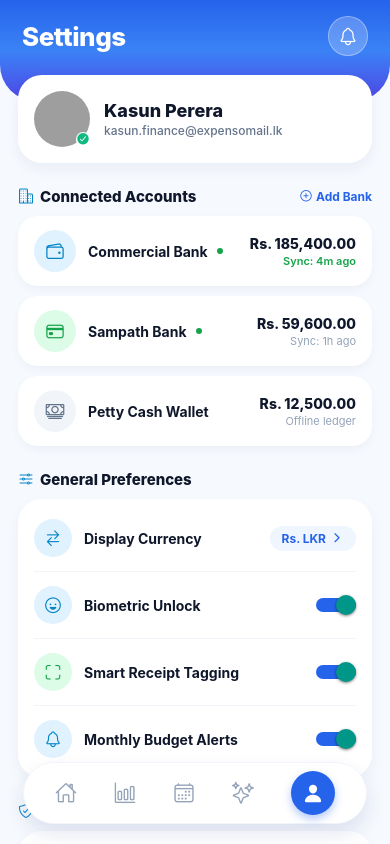
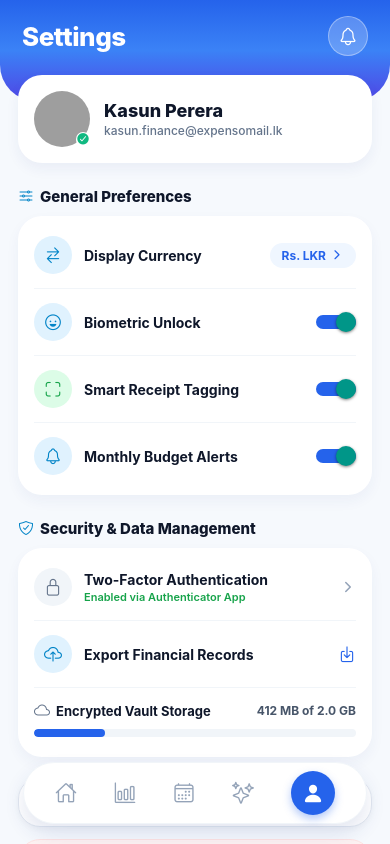
Before and after one commit to ZamhaAmeer/expenso, a React Native app in the folder frontend/: screen /Settings in a window 390 px wide. Built offline with nearby package versions, Linux system fonts and the light colour scheme; grey boxes are pictures that could not be loaded.

Commit message:
feat: add core application screens for AI chat, expense addition, calendar, dashboard, receipt scanning, settings, and transactions

```diff
--- a/frontend/src/screens/AIChatScreen.js
+++ b/frontend/src/screens/AIChatScreen.js
@@ -139,31 +139,40 @@ export default function AIChatScreen({ navigation }) {
   };
 
   return (
+    <View style={styles.rootContainer}>
+      <StatusBar barStyle="light-content" backgroundColor="#2563EB" />
+      <SafeAreaView style={styles.topSafeArea} />
       <SafeAreaView style={styles.container}>
-      <StatusBar barStyle="dark-content" backgroundColor="#F6F9FD" />
 
-      {/* Header Bar */}
+      {/* Blue Gradient Header Bar */}
+      <LinearGradient
+        colors={['#2563EB', '#3B82F6', '#4F46E5']}
+        start={{ x: 0.5, y: 0 }}
+        end={{ x: 0.5, y: 1 }}
+        style={styles.headerGradient}
+      >
         <View style={styles.headerBar}>
           <TouchableOpacity
             style={styles.circleHeaderBtn}
             onPress={() => navigation?.goBack()}
             activeOpacity={0.8}
           >
-          <Ionicons name="chevron-back-outline" size={20} color="#0F172A" />
+            <Ionicons name="chevron-back-outline" size={20} color="#FFFFFF" />
           </TouchableOpacity>
 
           <View style={styles.headerTitleGroup}>
             <View style={styles.headerTitleRow}>
               <Text style={styles.headerTitleText}>Expenso AI Assistant</Text>
-            <Ionicons name="checkmark-circle" size={16} color="#2563EB" style={{ marginLeft: 4 }} />
+              <Ionicons name="checkmark-circle" size={16} color="#FFFFFF" style={{ marginLeft: 4 }} />
             </View>
-          <Text style={styles.headerSubtext}>Active Penza Sync • GPT-4o</Text>
+            <Text style={styles.headerSubtext}>Active Copilot • GPT-4o Ready</Text>
           </View>
 
           <TouchableOpacity style={styles.circleHeaderBtn} activeOpacity={0.8}>
-          <Ionicons name="ellipsis-horizontal-outline" size={20} color="#0F172A" />
+            <Ionicons name="sparkles" size={18} color="#FFFFFF" />
           </TouchableOpacity>
         </View>
+      </LinearGradient>
 
       {/* Sub Header Badge Bar */}
       <View style={styles.subHeaderBadgeRow}>
@@ -385,38 +394,46 @@ export default function AIChatScreen({ navigation }) {
       {/* Floating Bottom Navigation Bar */}
       <FloatingBottomNav currentScreen="AIChat" navigation={navigation} />
     </SafeAreaView>
+  </View>
   );
 }
 
 const styles = StyleSheet.create({
+  rootContainer: {
+    flex: 1,
+    backgroundColor: '#2563EB',
+  },
+  topSafeArea: {
+    flex: 0,
+    backgroundColor: '#2563EB',
+  },
   container: {
     flex: 1,
     backgroundColor: '#F6F9FD',
   },
 
-  /* Header Bar */
+  /* Header Section */
+  headerGradient: {
+    paddingTop: Platform.OS === 'android' ? (StatusBar.currentHeight || 20) + 8 : 12,
+    paddingBottom: 14,
+    borderBottomLeftRadius: 28,
+    borderBottomRightRadius: 28,
+  },
   headerBar: {
     flexDirection: 'row',
     justifyContent: 'space-between',
     alignItems: 'center',
     paddingHorizontal: 20,
-    paddingTop: Platform.OS === 'android' ? (StatusBar.currentHeight || 20) + 6 : 8,
-    paddingBottom: 8,
   },
   circleHeaderBtn: {
     width: 40,
     height: 40,
     borderRadius: 20,
-    backgroundColor: '#FFFFFF',
+    backgroundColor: 'rgba(255, 255, 255, 0.22)',
+    borderWidth: 1,
+    borderColor: 'rgba(255, 255, 255, 0.35)',
     justifyContent: 'center',
     alignItems: 'center',
-    shadowColor: '#1E3A8A',
-    shadowOffset: { width: 0, height: 4 },
-    shadowOpacity: 0.05,
-    shadowRadius: 8,
-    elevation: 2,
-    borderWidth: 1,
-    borderColor: '#F1F5F9',
   },
   headerTitleGroup: {
     alignItems: 'center',
@@ -428,11 +445,11 @@ const styles = StyleSheet.create({
   headerTitleText: {
     fontSize: 17,
     fontWeight: '800',
-    color: '#0F172A',
+    color: '#FFFFFF',
   },
   headerSubtext: {
     fontSize: 12,
-    color: '#64748B',
+    color: 'rgba(255, 255, 255, 0.85)',
     fontWeight: '500',
     marginTop: 2,
   },
--- a/frontend/src/screens/AddExpenseScreen.js
+++ b/frontend/src/screens/AddExpenseScreen.js
@@ -97,25 +97,34 @@ export default function AddExpenseScreen({ navigation, route }) {
   };
 
   return (
+    <View style={styles.rootContainer}>
+      <StatusBar barStyle="light-content" backgroundColor="#2563EB" />
+      <SafeAreaView style={styles.topSafeArea} />
       <SafeAreaView style={styles.container}>
-      <StatusBar barStyle="dark-content" backgroundColor="#F6F9FD" />
 
-      {/* Top Header Bar */}
+      {/* Blue Gradient Header Bar */}
+      <LinearGradient
+        colors={['#2563EB', '#3B82F6', '#4F46E5']}
+        start={{ x: 0.5, y: 0 }}
+        end={{ x: 0.5, y: 1 }}
+        style={styles.headerGradient}
+      >
         <View style={styles.headerBar}>
           <TouchableOpacity
             style={styles.circleHeaderBtn}
             onPress={() => navigation?.goBack()}
             activeOpacity={0.8}
           >
-          <Ionicons name="chevron-back-outline" size={20} color="#0F172A" />
+            <Ionicons name="chevron-back-outline" size={20} color="#FFFFFF" />
           </TouchableOpacity>
 
           <Text style={styles.headerTitle}>Manual Expense Entry</Text>
 
           <TouchableOpacity style={styles.circleHeaderBtn} activeOpacity={0.8}>
-          <Ionicons name="ellipsis-horizontal-outline" size={20} color="#0F172A" />
+            <Ionicons name="ellipsis-horizontal-outline" size={20} color="#FFFFFF" />
           </TouchableOpacity>
         </View>
+      </LinearGradient>
 
       <ScrollView
         showsVerticalScrollIndicator={false}
@@ -406,43 +415,51 @@ export default function AddExpenseScreen({ navigation, route }) {
       {/* Floating Bottom Navigation Bar */}
       <FloatingBottomNav currentScreen="" navigation={navigation} />
     </SafeAreaView>
+  </View>
   );
 }
 
 const styles = StyleSheet.create({
+  rootContainer: {
+    flex: 1,
+    backgroundColor: '#2563EB',
+  },
+  topSafeArea: {
+    flex: 0,
+    backgroundColor: '#2563EB',
+  },
   container: {
     flex: 1,
     backgroundColor: '#F6F9FD',
   },
 
-  /* Header Bar */
+  /* Header Section */
+  headerGradient: {
+    paddingTop: Platform.OS === 'android' ? (StatusBar.currentHeight || 20) + 8 : 12,
+    paddingBottom: 16,
+    borderBottomLeftRadius: 28,
+    borderBottomRightRadius: 28,
+  },
   headerBar: {
     flexDirection: 'row',
     justifyContent: 'space-between',
     alignItems: 'center',
     paddingHorizontal: 20,
-    paddingTop: Platform.OS === 'android' ? (StatusBar.currentHeight || 20) + 6 : 8,
-    paddingBottom: 14,
   },
   circleHeaderBtn: {
     width: 40,
     height: 40,
     borderRadius: 20,
-    backgroundColor: '#FFFFFF',
+    backgroundColor: 'rgba(255, 255, 255, 0.22)',
+    borderWidth: 1,
+    borderColor: 'rgba(255, 255, 255, 0.35)',
     justifyContent: 'center',
     alignItems: 'center',
-    shadowColor: '#1E3A8A',
-    shadowOffset: { width: 0, height: 4 },
-    shadowOpacity: 0.05,
-    shadowRadius: 8,
-    elevation: 2,
-    borderWidth: 1,
-    borderColor: '#F1F5F9',
   },
   headerTitle: {
     fontSize: 18,
     fontWeight: '800',
-    color: '#0F172A',
+    color: '#FFFFFF',
   },
 
   scrollContent: {
--- a/frontend/src/screens/CalendarScreen.js
+++ b/frontend/src/screens/CalendarScreen.js
@@ -3,6 +3,7 @@ import {
   StyleSheet,
   Text,
   View,
+  Image,
   SafeAreaView,
   StatusBar,
   ScrollView,
@@ -18,6 +19,27 @@ import { AuthContext } from '../context/AuthContext';
 import FloatingBottomNav from '../components/FloatingBottomNav';
 
 const { width } = Dimensions.get('window');
+
+// Generate 7-day week strip dynamically based on today's real date
+const getDynamicWeekStrip = () => {
+  const days = ['Sun', 'Mon', 'Tue', 'Wed', 'Thu', 'Fri', 'Sat'];
+  const today = new Date();
+  const strip = [];
+
+  for (let i = -3; i <= 3; i++) {
+    const d = new Date(today);
+    d.setDate(today.getDate() + i);
+    strip.push({
+      day: days[d.getDay()],
+      date: d.getDate().toString(),
+      isToday: i === 0,
+      dotColor: i === 0 ? '#2563EB' : '#10B981',
+    });
+  }
+  return strip;
+};
+
+const DAYS_STRIP = getDynamicWeekStrip();
 
 export default function CalendarScreen({ navigation }) {
   const { user } = useContext(AuthContext);
@@ -42,8 +64,10 @@ export default function CalendarScreen({ navigation }) {
   }, []);
 
   return (
-    <SafeAreaView style={styles.container}>
+    <View style={styles.rootContainer}>
       <StatusBar barStyle="light-content" backgroundColor="#2563EB" />
+      <SafeAreaView style={styles.topSafeArea} />
+      <SafeAreaView style={styles.container}>
 
       <ScrollView
         showsVerticalScrollIndicator={false}
@@ -59,9 +83,11 @@ export default function CalendarScreen({ navigation }) {
           {/* Top Brand Bar */}
           <View style={styles.topBar}>
             <View style={styles.brandRow}>
-              <View style={styles.logoBadgeCircle}>
-                <Ionicons name="diamond-outline" size={16} color="#FBBF24" />
-              </View>
+              <Image
+                source={require('../../assets/logo_expenso.png')}
+                style={styles.headerLogo}
+                resizeMode="contain"
+              />
               <Text style={styles.brandTitle}>Expenso</Text>
             </View>
 
@@ -214,9 +240,9 @@ export default function CalendarScreen({ navigation }) {
           <View style={styles.outflowBanner}>
             <View style={styles.outflowLeft}>
               <Ionicons name="calendar-outline" size={16} color="#0284C7" style={{ marginRight: 8 }} />
-              <Text style={styles.outflowText}>Thursday, 17 Oct Recorded Outflow</Text>
+              <Text style={styles.outflowText}>Day {selectedDay} Recorded Outflow</Text>
             </View>
-            <Text style={styles.outflowAmount}>Rs. 2,150.00</Text>
+            <Text style={styles.outflowAmount}>Rs. 0.00</Text>
           </View>
 
           {/* October Velocity Chart Card */}
@@ -357,10 +383,19 @@ export default function CalendarScreen({ navigation }) {
       {/* Floating Bottom Navigation Bar */}
       <FloatingBottomNav currentScreen="Calendar" navigation={navigation} />
     </SafeAreaView>
+  </View>
   );
 }
 
 const styles = StyleSheet.create({
+  rootContainer: {
+    flex: 1,
+    backgroundColor: '#2563EB',
+  },
+  topSafeArea: {
+    flex: 0,
+    backgroundColor: '#2563EB',
+  },
   container: {
     flex: 1,
     backgroundColor: '#F6F9FD',
@@ -387,14 +422,10 @@ const styles = StyleSheet.create({
     flexDirection: 'row',
     alignItems: 'center',
   },
-  logoBadgeCircle: {
-    width: 28,
-    height: 28,
-    borderRadius: 14,
-    backgroundColor: 'rgba(255, 255, 255, 0.2)',
-    justifyContent: 'center',
-    alignItems: 'center',
-    marginRight: 8,
+  headerLogo: {
+    width: 32,
+    height: 32,
+    marginRight: 10,
   },
   brandTitle: {
     fontSize: 22,
--- a/frontend/src/screens/DashboardScreen.js
+++ b/frontend/src/screens/DashboardScreen.js
@@ -179,8 +179,10 @@ export default function DashboardScreen({ navigation }) {
   };
 
   return (
-    <SafeAreaView style={styles.container}>
+    <View style={styles.rootContainer}>
       <StatusBar barStyle="light-content" backgroundColor="#2563EB" />
+      <SafeAreaView style={styles.topSafeArea} />
+      <SafeAreaView style={styles.container}>
 
       <ScrollView
         showsVerticalScrollIndicator={false}
@@ -554,10 +556,19 @@ export default function DashboardScreen({ navigation }) {
         </TouchableOpacity>
       </Modal>
     </SafeAreaView>
+  </View>
   );
 }
 
 const styles = StyleSheet.create({
+  rootContainer: {
+    flex: 1,
+    backgroundColor: '#2563EB',
+  },
+  topSafeArea: {
+    flex: 0,
+    backgroundColor: '#2563EB',
+  },
   container: {
     flex: 1,
     backgroundColor: '#F6F9FD',
--- a/frontend/src/screens/ScanReceiptScreen.js
+++ b/frontend/src/screens/ScanReceiptScreen.js
@@ -54,25 +54,34 @@ export default function ScanReceiptScreen({ navigation }) {
   };
 
   return (
+    <View style={styles.rootContainer}>
+      <StatusBar barStyle="light-content" backgroundColor="#2563EB" />
+      <SafeAreaView style={styles.topSafeArea} />
       <SafeAreaView style={styles.container}>
-      <StatusBar barStyle="dark-content" backgroundColor="#F6F9FD" />
 
-      {/* Header Bar */}
+      {/* Blue Gradient Header Bar */}
+      <LinearGradient
+        colors={['#2563EB', '#3B82F6', '#4F46E5']}
+        start={{ x: 0.5, y: 0 }}
+        end={{ x: 0.5, y: 1 }}
+        style={styles.headerGradient}
+      >
         <View style={styles.headerBar}>
           <TouchableOpacity
             style={styles.circleHeaderBtn}
             onPress={() => navigation?.goBack()}
             activeOpacity={0.8}
           >
-          <Ionicons name="chevron-back-outline" size={20} color="#0F172A" />
+            <Ionicons name="chevron-back-outline" size={20} color="#FFFFFF" />
           </TouchableOpacity>
 
           <Text style={styles.headerTitle}>Scan Receipt</Text>
 
           <TouchableOpacity style={styles.circleHeaderBtn} activeOpacity={0.8}>
-          <Ionicons name="ellipsis-horizontal-outline" size={20} color="#0F172A" />
+            <Ionicons name="ellipsis-horizontal-outline" size={20} color="#FFFFFF" />
           </TouchableOpacity>
         </View>
+      </LinearGradient>
 
       <ScrollView
         showsVerticalScrollIndicator={false}
@@ -245,43 +254,51 @@ export default function ScanReceiptScreen({ navigation }) {
       {/* Floating Bottom Navigation Bar */}
       <FloatingBottomNav currentScreen="" navigation={navigation} />
     </SafeAreaView>
+  </View>
   );
 }
 
 const styles = StyleSheet.create({
+  rootContainer: {
+    flex: 1,
+    backgroundColor: '#2563EB',
+  },
+  topSafeArea: {
+    flex: 0,
+    backgroundColor: '#2563EB',
+  },
   container: {
     flex: 1,
     backgroundColor: '#F6F9FD',
   },
 
-  /* Header Bar */
+  /* Header Section */
+  headerGradient: {
+    paddingTop: Platform.OS === 'android' ? (StatusBar.currentHeight || 20) + 8 : 12,
+    paddingBottom: 16,
+    borderBottomLeftRadius: 28,
+    borderBottomRightRadius: 28,
+  },
   headerBar: {
     flexDirection: 'row',
     justifyContent: 'space-between',
     alignItems: 'center',
     paddingHorizontal: 20,
-    paddingTop: Platform.OS === 'android' ? (StatusBar.currentHeight || 20) + 6 : 8,
-    paddingBottom: 14,
   },
   circleHeaderBtn: {
     width: 40,
     height: 40,
     borderRadius: 20,
-    backgroundColor: '#FFFFFF',
+    backgroundColor: 'rgba(255, 255, 255, 0.22)',
+    borderWidth: 1,
+    borderColor: 'rgba(255, 255, 255, 0.35)',
     justifyContent: 'center',
     alignItems: 'center',
-    shadowColor: '#1E3A8A',
-    shadowOffset: { width: 0, height: 4 },
-    shadowOpacity: 0.05,
-    shadowRadius: 8,
-    elevation: 2,
-    borderWidth: 1,
-    borderColor: '#F1F5F9',
   },
   headerTitle: {
     fontSize: 18,
     fontWeight: '800',
-    color: '#0F172A',
+    color: '#FFFFFF',
   },
 
   scrollContent: {
--- a/frontend/src/screens/SettingsScreen.js
+++ b/frontend/src/screens/SettingsScreen.js
@@ -50,8 +50,10 @@ export default function SettingsScreen({ navigation }) {
   };
 
   return (
-    <SafeAreaView style={styles.container}>
+    <View style={styles.rootContainer}>
       <StatusBar barStyle="light-content" backgroundColor="#2563EB" />
+      <SafeAreaView style={styles.topSafeArea} />
+      <SafeAreaView style={styles.container}>
 
       <ScrollView
         showsVerticalScrollIndicator={false}
@@ -91,69 +93,6 @@ export default function SettingsScreen({ navigation }) {
             <View style={styles.profileInfo}>
               <Text style={styles.userName}>{user?.name || 'Kasun Perera'}</Text>
               <Text style={styles.userEmail}>{user?.email || 'kasun.finance@expensomail.lk'}</Text>
-            </View>
-          </View>
-
-          {/* Connected Accounts Section */}
-          <View style={styles.sectionHeaderRow}>
-            <View style={styles.sectionTitleGroup}>
-              <Ionicons name="business-outline" size={16} color="#0284C7" style={{ marginRight: 6 }} />
-              <Text style={styles.sectionTitle}>Connected Accounts</Text>
-            </View>
-
-            <TouchableOpacity activeOpacity={0.8} style={{ flexDirection: 'row', alignItems: 'center' }}>
-              <Ionicons name="add-circle-outline" size={14} color="#2563EB" style={{ marginRight: 3 }} />
-              <Text style={styles.addBankLink}>Add Bank</Text>
-            </TouchableOpacity>
-          </View>
-
-          <View style={styles.accountsList}>
-            {/* Commercial Bank */}
-            <View style={styles.accountCard}>
-              <View style={[styles.accountIconCircle, { backgroundColor: '#E0F2FE' }]}>
-                <Ionicons name="wallet-outline" size={20} color="#0284C7" />
-              </View>
-              <View style={{ flex: 1 }}>
-                <View style={{ flexDirection: 'row', alignItems: 'center' }}>
-                  <Text style={styles.bankName}>Commercial Bank </Text>
-                  <View style={styles.greenStatusDot} />
-                </View>
-              </View>
-              <View style={{ alignItems: 'flex-end' }}>
-                <Text style={styles.bankBalance}>Rs. 185,400.00</Text>
-                <Text style={styles.syncStatusGreen}>Sync: 4m ago</Text>
-              </View>
-            </View>
-
-            {/* Sampath Bank */}
-            <View style={styles.accountCard}>
-              <View style={[styles.accountIconCircle, { backgroundColor: '#DCFCE7' }]}>
-                <Ionicons name="card-outline" size={20} color="#16A34A" />
-              </View>
-              <View style={{ flex: 1 }}>
-                <View style={{ flexDirection: 'row', alignItems: 'center' }}>
-                  <Text style={styles.bankName}>Sampath Bank </Text>
-                  <View style={styles.greenStatusDot} />
-                </View>
-              </View>
-              <View style={{ alignItems: 'flex-end' }}>
-                <Text style={styles.bankBalance}>Rs. 59,600.00</Text>
-                <Text style={styles.syncStatusGray}>Sync: 1h ago</Text>
-              </View>
-            </View>
-
-            {/* Petty Cash Wallet */}
-            <View style={styles.accountCard}>
-              <View style={[styles.accountIconCircle, { backgroundColor: '#F1F5F9' }]}>
-                <Ionicons name="cash-outline" size={20} color="#64748B" />
-              </View>
-              <View style={{ flex: 1 }}>
-                <Text style={styles.bankName}>Petty Cash Wallet</Text>
-              </View>
-              <View style={{ alignItems: 'flex-end' }}>
-                <Text style={styles.bankBalance}>Rs. 12,500.00</Text>
-                <Text style={styles.syncStatusGray}>Offline ledger</Text>
-              </View>
             </View>
           </View>
 
@@ -305,10 +244,19 @@ export default function SettingsScreen({ navigation }) {
       {/* Floating Bottom Navigation Bar */}
       <FloatingBottomNav currentScreen="Settings" navigation={navigation} />
     </SafeAreaView>
+  </View>
   );
 }
 
 const styles = StyleSheet.create({
+  rootContainer: {
+    flex: 1,
+    backgroundColor: '#2563EB',
+  },
+  topSafeArea: {
+    flex: 0,
+    backgroundColor: '#2563EB',
+  },
   container: {
     flex: 1,
     backgroundColor: '#F6F9FD',
--- a/frontend/src/screens/TransactionsScreen.js
+++ b/frontend/src/screens/TransactionsScreen.js
@@ -3,6 +3,7 @@ import {
   StyleSheet,
   Text,
   View,
+  Image,
   SafeAreaView,
   StatusBar,
   ScrollView,
@@ -377,8 +378,10 @@ export default function TransactionsScreen({ navigation }) {
   const filteredData = getFilteredGroups();
 
   return (
-    <SafeAreaView style={styles.container}>
+    <View style={styles.rootContainer}>
       <StatusBar barStyle="light-content" backgroundColor="#2563EB" />
+      <SafeAreaView style={styles.topSafeArea} />
+      <SafeAreaView style={styles.container}>
 
       <ScrollView
         showsVerticalScrollIndicator={false}
@@ -397,9 +400,11 @@ export default function TransactionsScreen({ navigation }) {
           {/* Top Brand Bar */}
           <View style={styles.topBar}>
             <View style={styles.brandRow}>
-              <View style={styles.logoBadgeCircle}>
-                <Ionicons name="diamond-outline" size={16} color="#FBBF24" />
-              </View>
+              <Image
+                source={require('../../assets/logo_expenso.png')}
+                style={styles.headerLogo}
+                resizeMode="contain"
+              />
               <Text style={styles.brandTitle}>Expenso</Text>
             </View>
 
@@ -420,12 +425,12 @@ export default function TransactionsScreen({ navigation }) {
               <Text style={styles.spendMainText}>
                 {summary && summary.totalExpense !== undefined
                   ? Number(summary.totalExpense).toLocaleString('en-US', { minimumFractionDigits: 2, maximumFractionDigits: 2 }).split('.')[0]
-                  : '184,320'}
+                  : '0'}
               </Text>
               <Text style={styles.currencySuffix}>
                 .{summary && summary.totalExpense !== undefined
                   ? (Number(summary.totalExpense).toFixed(2).split('.')[1] || '00')
-                  : '50'}
+                  : '00'}
               </Text>
             </View>
 
@@ -509,7 +514,9 @@ export default function TransactionsScreen({ navigation }) {
               </Text>
               <View style={[styles.badgeCount, activeFilter === 'All' && styles.badgeCountActive]}>
                 <Text style={[styles.badgeCountText, activeFilter === 'All' && styles.badgeCountTextActive]}>
-                  {summary?.totalCount !== undefined ? summary.totalCount : totalCount}
+                  {summary?.totalCount !== undefined
+                    ? summary.totalCount
+                    : groupedTx.reduce((sum, grp) => sum + (grp.items?.length || 0), 0)}
                 </Text>
               </View>
             </TouchableOpacity>
@@ -746,11 +753,20 @@ export default function TransactionsScreen({ navigation }) {
           </View>
         </View>
       </Modal>
-    </SafeAreaView>
+      </SafeAreaView>
+    </View>
   );
 }
 
 const styles = StyleSheet.create({
+  rootContainer: {
+    flex: 1,
+    backgroundColor: '#2563EB',
+  },
+  topSafeArea: {
+    flex: 0,
+    backgroundColor: '#2563EB',
+  },
   container: {
     flex: 1,
     backgroundColor: '#F6F9FD',
@@ -777,14 +793,10 @@ const styles = StyleSheet.create({
     flexDirection: 'row',
     alignItems: 'center',
   },
-  logoBadgeCircle: {
-    width: 28,
-    height: 28,
-    borderRadius: 14,
-    backgroundColor: 'rgba(255, 255, 255, 0.2)',
-    justifyContent: 'center',
-    alignItems: 'center',
-    marginRight: 8,
+  headerLogo: {
+    width: 32,
+    height: 32,
+    marginRight: 10,
   },
   brandTitle: {
     fontSize: 22,
```
Lines whose indentation alone changed are shown as unchanged.
